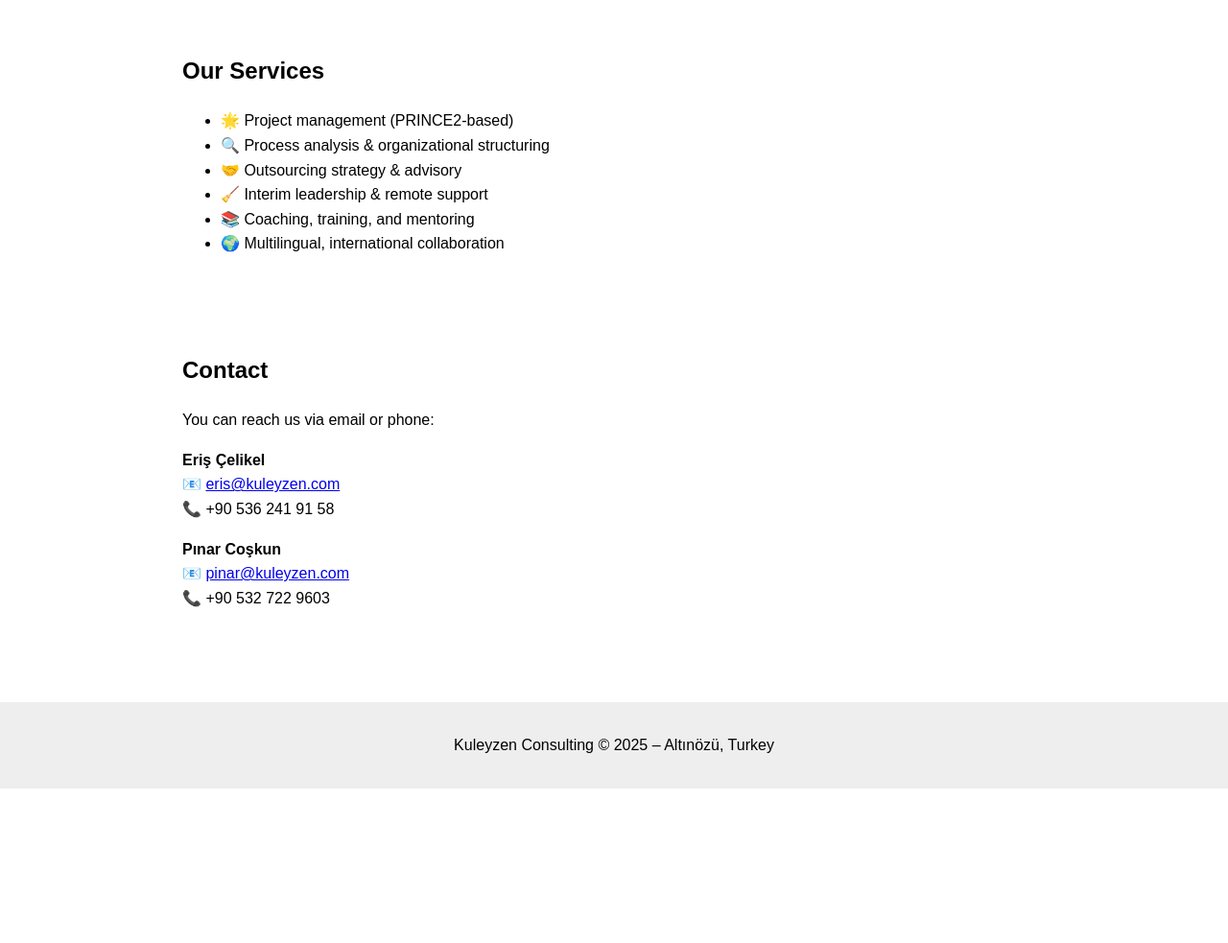
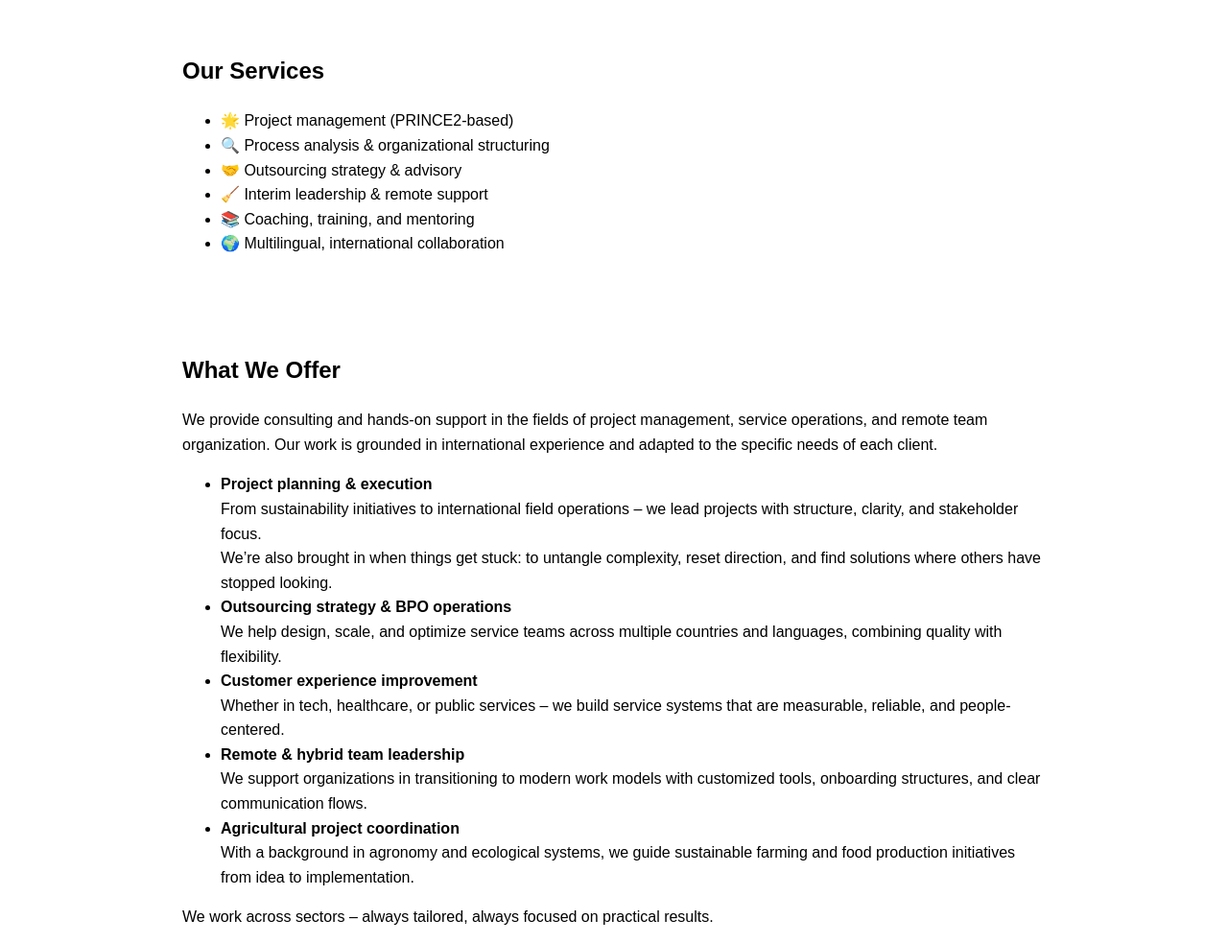
Before and after one commit to kuleyzen/kuleyzen-consulting, a plain HTML site: page index.html in a window 1280 px wide. Shown: the part 817-1800 px from the top of the page at 96% size. Before the commit the page ends 1639 px from the top, so only its background shows below. Drawn offline with Linux system fonts and the light colour scheme.

Commit message:
Add files via upload

```diff
--- a/index.html
+++ b/index.html
@@ -105,7 +105,13 @@
     </div>
   </section>
 
-  <section id="services">
+
+
+
+
+
+
+<section id="services">
     <h2>Our Services</h2>
     <ul>
       <li>🌟 Project management (PRINCE2-based)</li>
@@ -116,8 +122,34 @@
       <li>🌍 Multilingual, international collaboration</li>
     </ul>
   </section>
+<section id="what-we-offer">
+    <h2>What We Offer</h2>
+    <p>
+      We provide consulting and hands-on support in the fields of project management, service operations, and remote team organization.
+      Our work is grounded in international experience and adapted to the specific needs of each client.
+    </p>
+    <ul>
+      <li><strong>Project planning & execution</strong><br>
+      From sustainability initiatives to international field operations – we lead projects with structure, clarity, and stakeholder focus.<br>
+      We’re also brought in when things get stuck: to untangle complexity, reset direction, and find solutions where others have stopped looking.</li>
 
-  <section id="contact">
+      <li><strong>Outsourcing strategy & BPO operations</strong><br>
+      We help design, scale, and optimize service teams across multiple countries and languages, combining quality with flexibility.</li>
+
+      <li><strong>Customer experience improvement</strong><br>
+      Whether in tech, healthcare, or public services – we build service systems that are measurable, reliable, and people-centered.</li>
+
+      <li><strong>Remote & hybrid team leadership</strong><br>
+      We support organizations in transitioning to modern work models with customized tools, onboarding structures, and clear communication flows.</li>
+
+      <li><strong>Agricultural project coordination</strong><br>
+      With a background in agronomy and ecological systems, we guide sustainable farming and food production initiatives from idea to implementation.</li>
+    </ul>
+    <p>
+      We work across sectors – always tailored, always focused on practical results.
+    </p>
+  </section>
+<section id="contact">
     <h2>Contact</h2>
     <p>You can reach us via email or phone:</p>
     <p>
```
